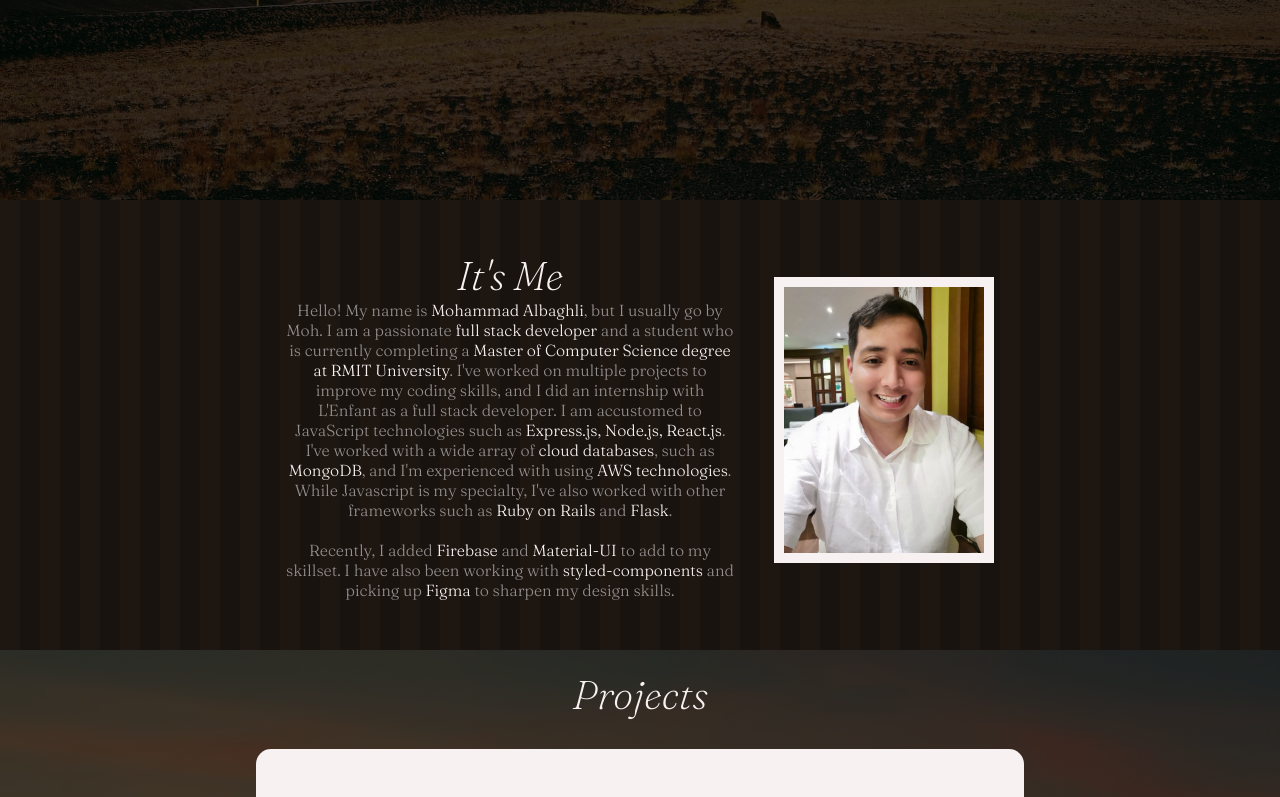
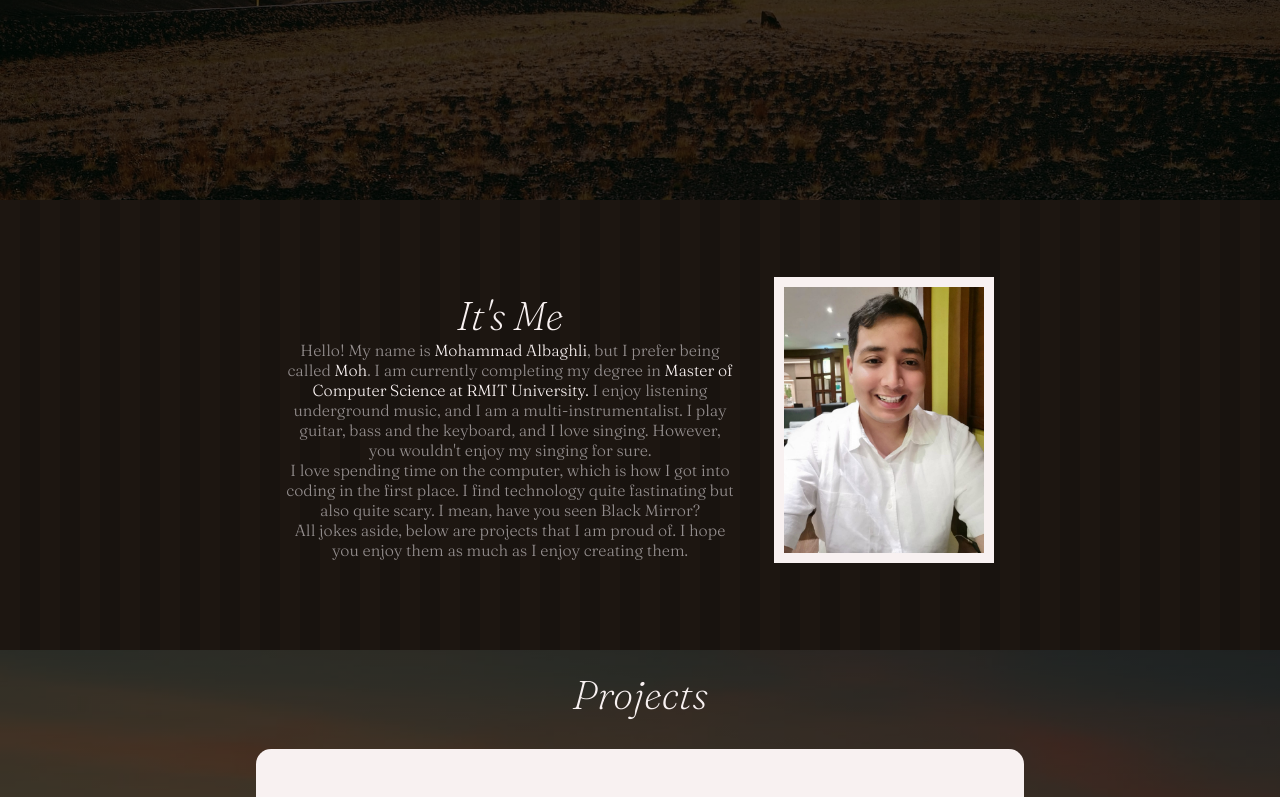
Before and after one commit to natlala113/natlala113.github.io, a React (Create React App) app: page / in a window 1280 px wide. Shown: the part 600-1397 px from the top of the page. Built offline with nearby package versions, Linux system fonts and the light colour scheme.

Commit message:
updated about

```diff
--- a/src/components/About/index.js
+++ b/src/components/About/index.js
@@ -19,27 +19,20 @@ const About = () => {
           <AboutHeader>It's Me</AboutHeader>
           <AboutParagraph>
             Hello! My name is <Highlight>Mohammad Albaghli</Highlight>, but I
-            usually go by Moh. I am a passionate{" "}
-            <Highlight>full stack developer</Highlight> and a student who is
-            currently completing a{" "}
+            prefer being called <Highlight>Moh</Highlight>. I am currently
+            completing my degree in{" "}
             <Highlight>
-              Master of Computer Science degree at RMIT University
-            </Highlight>
-            . I've worked on multiple projects to improve my coding skills, and
-            I did an internship with L'Enfant as a full stack developer. I am
-            accustomed to JavaScript technologies such as{" "}
-            <Highlight>Express.js, Node.js, React.js</Highlight>. I've worked
-            with a wide array of <Highlight>cloud databases</Highlight>, such as{" "}
-            <Highlight>MongoDB</Highlight>, and I'm experienced with using{" "}
-            <Highlight>AWS technologies</Highlight>. While Javascript is my
-            specialty, I've also worked with other frameworks such as{" "}
-            <Highlight>Ruby on Rails</Highlight> and{" "}
-            <Highlight>Flask</Highlight>.
-            <br /> <br />
-            Recently, I added <Highlight>Firebase</Highlight> and{" "}
-            <Highlight>Material-UI</Highlight> to add to my skillset. I have
-            also been working with <Highlight>styled-components</Highlight> and
-            picking up <Highlight>Figma</Highlight> to sharpen my design skills.
+              Master of Computer Science at RMIT University.
+            </Highlight>{" "}
+            I enjoy listening underground music, and I am a
+            multi-instrumentalist. I play guitar, bass and the keyboard, and I
+            love singing. However, you wouldn't enjoy my singing for sure.
+            <br></br>I love spending time on the computer, which is how I got
+            into coding in the first place. I find technology quite fastinating
+            but also quite scary. I mean, have you seen Black Mirror?
+            <br></br>
+            All jokes aside, below are projects that I am proud of. I hope you
+            enjoy them as much as I enjoy creating them.
           </AboutParagraph>
         </AboutText>
         <AboutImgWrapper>
```
Also changed, not shown: 1 other file (tests, documents, lock files or other folders).
